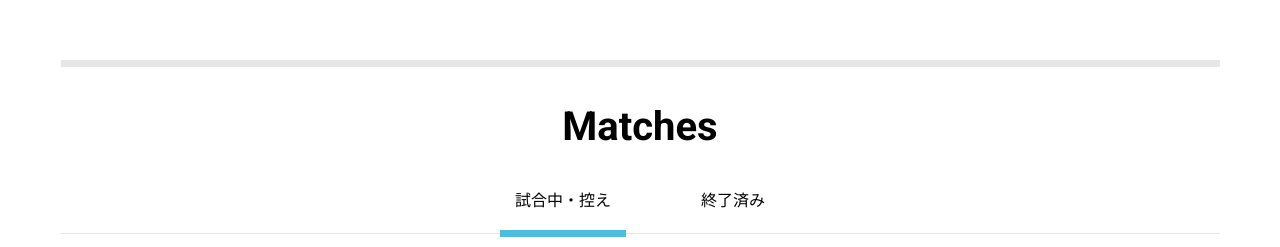
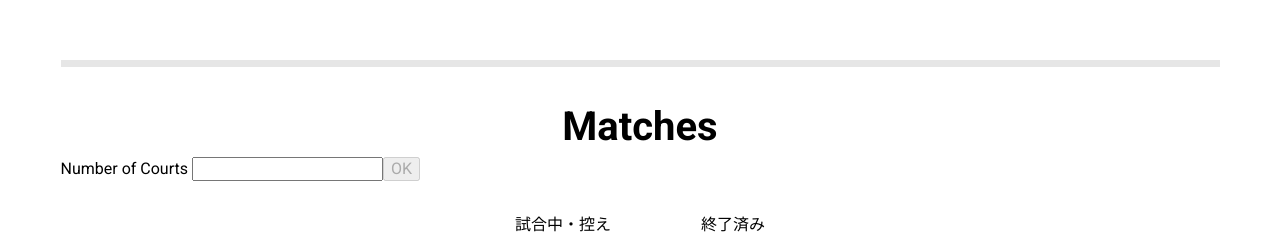
Before and after one commit to reo001122/TournamentManagement, a plain HTML site: page frontend/USER/index.html in a window 1280 px wide. Shown: the top 247 px of the page. Drawn offline with nearby package versions, Linux system fonts and the light colour scheme; no server answers.

Commit message:
Add files via upload

```diff
--- a/frontend/USER/index.html
+++ b/frontend/USER/index.html
@@ -30,6 +30,22 @@
   <body>
     <div id="board">
       <h1>Matches</h1>
+      <!-- コート数入力フォーム Begin -->
+      <form id="input-num-of-courts" v-on:submit.prevent="handleSubmit_num_of_courts">
+        <div class="number-of-courts">
+          <label class="input-number-of-courts">Number of Courts</label>
+          <input
+            v-model="number"
+            type="number"
+            id="num-of-courts"
+            name="num-of-courts"
+          />
+        </div>
+        <div class="submit">
+          <button type="submit" v-bind:disabled="disabled_submit_number">OK</button>
+        </div>
+      </form>
+      <!-- コート数入力フォーム End -->
       <!-- タブ Begin -->
       <div id="tab">
         <div
```
